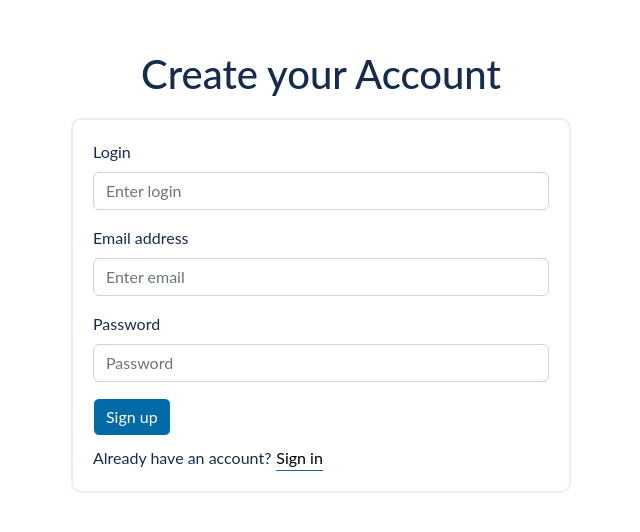
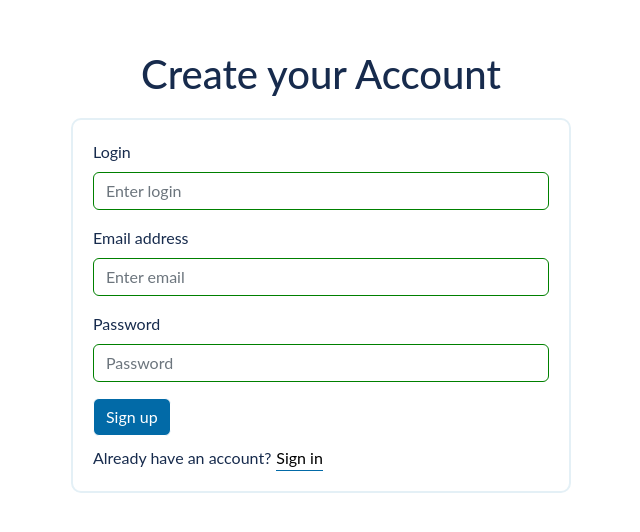
Before and after one commit to Veronchi/Rs-Clone, a React (Create React App) app: page /auth in a window 1280 px wide. Both pictures are taken after a click on the button "Sign up". Shown: the top 532 px of the page, without its empty margins (319-959 px from the left). Built offline with nearby package versions, Linux system fonts and the light colour scheme; a web font is replaced by a local one.

Commit message:
feat: add validation to registration page

```diff
--- a/src/pages/RegistrationPage/RegistrationPage.tsx
+++ b/src/pages/RegistrationPage/RegistrationPage.tsx
@@ -1,4 +1,6 @@
-import React, { ChangeEvent, useEffect, useState } from 'react';
+import React, {
+  ChangeEvent, FocusEvent, useEffect, useRef, useState,
+} from 'react';
 import { Button } from 'react-bootstrap';
 import Form from 'react-bootstrap/Form';
 import { useNavigate } from 'react-router-dom';
@@ -11,37 +13,106 @@ const RegistrationPage = (): JSX.Element => {
   const [inputPassword, setInputPassword] = useState<string>('');
   const [inputEmail, setInputEmail] = useState<string>('');
   const [isSubmit, setIsSubmit] = useState<boolean>(false);
+  const [isLoginValid, setIsLoginValid] = useState<boolean>(true);
+  const [isEmailValid, setIsEmailValid] = useState<boolean>(true);
+  const [isPasswdValid, setIsPasswdValid] = useState<boolean>(true);
+  const targetLogin = useRef(null);
+  const targetEmail = useRef(null);
+  const targetPasswd = useRef(null);
 
   const navigate = useNavigate();
+  const colorLogin = isLoginValid ? 'green' : 'red';
+  const colorEmail = isEmailValid ? 'green' : 'red';
+  const colorPasswd = isPasswdValid ? 'green' : 'red';
 
   const hanleSubmit = async (): Promise<void> => {
+    let isValid = false;
+    if (isSignUp) {
+      isValid = (isLoginValid && isEmailValid && isPasswdValid)
+      && (!!inputLogin && !!inputEmail && !!inputPassword);
+    } else {
+      isValid = (isLoginValid && isPasswdValid)
+      && (!!inputLogin && !!inputPassword);
+    }
     try {
-      if (isSignUp) {
-        await registration(inputLogin, inputEmail, inputPassword);
-      } else {
-        await logIn(inputLogin, inputPassword);
+      if (isValid) {
+        if (isSignUp) {
+          await registration(inputLogin, inputEmail, inputPassword);
+        } else {
+          await logIn(inputLogin, inputPassword);
+        }
+        navigate('/', { replace: true });
       }
-
-      setIsSubmit(false);
-      navigate('/', { replace: true });
     } catch (e) {
       alert((e as Error).message);
+    } finally {
+      setIsSubmit(false);
     }
+    // }
   };
 
   useEffect(() => {
     if (isSubmit) hanleSubmit();
   }, [isSubmit]);
 
+  const checkLoginValid = (e: FocusEvent<HTMLInputElement>): void => {
+    const inputValue = e.target.value;
+    if (!inputValue) {
+      setIsLoginValid(false);
+    }
+  };
+
+  const checkEmailValid = (e: FocusEvent<HTMLInputElement>): void => {
+    const EMAIL_REGEXP = /^(([^<>()[\].,;:\s@"]+(\.[^<>()[\].,;:\s@"]+)*)|(".+"))@(([^<>()[\].,;:\s@"]+\.)+[^<>()[\].,;:\s@"]{2,})$/iu;
+    const inputValue = e.target.value;
+    const inputArr = inputValue?.split(' ') as Array<string>;
+    if (inputValue) {
+      setIsEmailValid(true);
+      if (EMAIL_REGEXP.test(inputValue)) {
+        setIsEmailValid(true);
+      } else if (inputArr.length !== 3) {
+        setIsEmailValid(false);
+      } else if (inputArr.find((str) => str.length < 5)) {
+        setIsEmailValid(false);
+      } else if (inputArr.includes('')) {
+        setIsEmailValid(false);
+      }
+    } else {
+      setIsEmailValid(false);
+    }
+  };
+
+  const checkPasswdValid = (e: FocusEvent<HTMLInputElement>): void => {
+    // (?=.*[0-9]) - Assert a string has at least one number;
+    // (?=.*[!@#$%^&*]) - Assert a string has at least one special character.
+    // {6,16} - Min and max length.
+    // const PASSWD_REGEXP = /^(?=.*[0-9])(?=.*[!@#$%^&*])[a-zA-Z0-9!@#$%^&*]{6,16}$/; hard passwd
+    // const PASSWD_REGEXP = /^[a-zA-Z0-9!@#$%^&*]{3,16}$/; easy passwd
+    const PASSWD_REGEXP = /^[a-zA-Z0-9!@#$%^&*]{3,16}$/;
+    const inputValue = e.target.value;
+    if (inputValue) {
+      if (PASSWD_REGEXP.test(inputValue)) {
+        setIsPasswdValid(true);
+      } else {
+        setIsPasswdValid(false);
+      }
+    } else {
+      setIsPasswdValid(false);
+    }
+  };
+
   const handleLoginChange = (e: ChangeEvent<HTMLInputElement>): void => {
+    if (e.target.value) setIsLoginValid(true);
     setInputLogin(e.target.value);
   };
 
   const handleEmailChange = (e: ChangeEvent<HTMLInputElement>): void => {
+    if (e.target.value) setIsLoginValid(true);
     setInputEmail(e.target.value);
   };
 
   const handlePasswordChange = (e: ChangeEvent<HTMLInputElement>): void => {
+    if (e.target.value) setIsPasswdValid(true);
     setInputPassword(e.target.value);
   };
 
@@ -53,22 +124,73 @@ const RegistrationPage = (): JSX.Element => {
 
       <Form className="registration__form">
         <Form.Group className="mb-3" controlId="formGroupLogin">
+          {
+              !isLoginValid
+                ? (
+                  <div className="registration__valid">
+                    The login cannot be empty!
+                  </div>
+                ) : null
+            }
           <Form.Label>Login</Form.Label>
-          <Form.Control className="registration__input" type="text" placeholder="Enter login" value={inputLogin} onChange={handleLoginChange} />
+          <Form.Control
+            className="registration__input"
+            type="text"
+            placeholder="Enter login"
+            value={inputLogin}
+            onChange={handleLoginChange}
+            onBlur={checkLoginValid}
+            style={{ borderColor: colorLogin }}
+            ref={targetLogin}
+          />
         </Form.Group>
         {
           isSignUp
             ? (
               <Form.Group className="mb-3" controlId="formGroupEmail">
+                {
+                  !isEmailValid
+                    ? (
+                      <div className="registration__valid">
+                        Enter valid e-mail!
+                      </div>
+                    ) : null
+                }
                 <Form.Label>Email address</Form.Label>
-                <Form.Control className="registration__input" type="email" placeholder="Enter email" value={inputEmail} onChange={handleEmailChange} />
+                <Form.Control
+                  className="registration__input"
+                  type="email"
+                  placeholder="Enter email"
+                  value={inputEmail}
+                  onChange={handleEmailChange}
+                  onBlur={checkEmailValid}
+                  style={{ borderColor: colorEmail }}
+                  ref={targetEmail}
+                />
               </Form.Group>
             )
             : null
         }
         <Form.Group className="mb-3" controlId="formGroupPassword">
+          {
+            !isPasswdValid
+              ? (
+                <div className="registration__valid">
+                  Your password is too simple!
+                </div>
+              ) : null
+          }
           <Form.Label>Password</Form.Label>
-          <Form.Control className="registration__input" type="password" placeholder="Password" value={inputPassword} onChange={handlePasswordChange} />
+          <Form.Control
+            className="registration__input"
+            type="password"
+            placeholder="Password"
+            value={inputPassword}
+            onChange={handlePasswordChange}
+            onBlur={checkPasswdValid}
+            style={{ borderColor: colorPasswd }}
+            ref={targetPasswd}
+          />
         </Form.Group>
         <Button className="registration__btn" type="button" onClick={():void => setIsSubmit(true)}>
           {!isSignUp ? 'Sign in' : 'Sign up'}
--- a/src/pages/RegistrationPage/style.scss
+++ b/src/pages/RegistrationPage/style.scss
@@ -10,6 +10,7 @@
   }
 
   &__form {
+    position: relative;
     max-width: 500px;
     text-align: left;
     border: 2px solid $light-blue;
@@ -43,4 +44,13 @@
   &__input.form-control:focus {
     border-color: $primary-blue;
   }
+
+  &__valid {
+    position: absolute;
+    background-color: rgba(255, 100, 100, 0.85);
+    padding: 2px 10px;
+    color: white;
+    border-radius: 3px;
+    right: 20px;
+  }
 }
```
